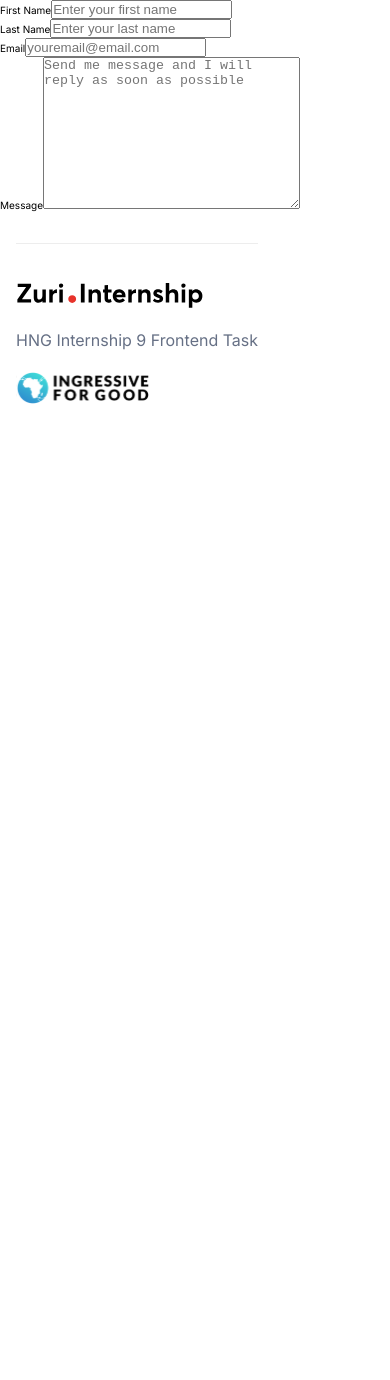
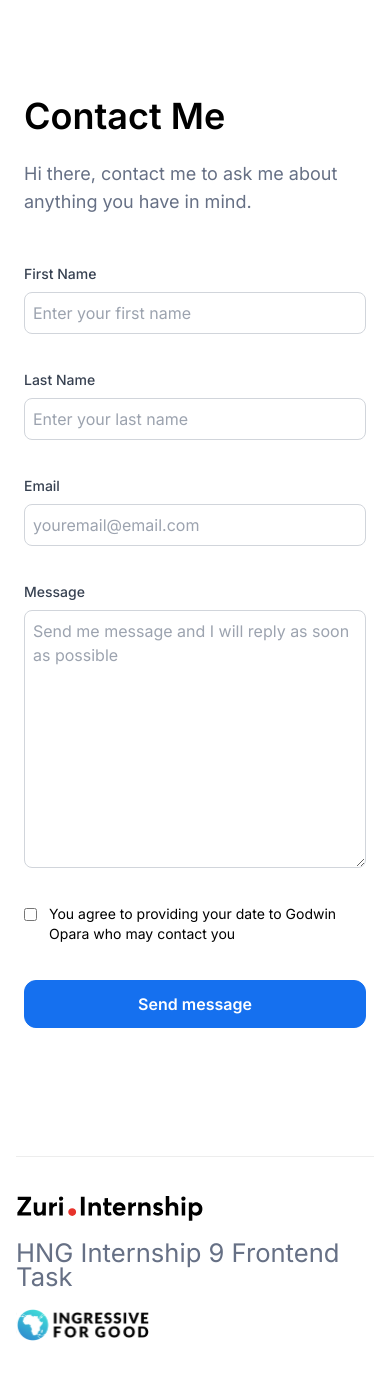
Before and after one commit to godwinopara/linktree, a React (Create React App) app: page /contact in a window 390 px wide. Shown: the top 1380 px of the page. Before the commit the page ends 844 px from the top, so only its background shows below. Built offline with nearby package versions, Linux system fonts and the light colour scheme.

Commit message:
styles: styled the contact page to be responsive on mobile

```diff
--- a/package.json
+++ b/package.json
@@ -35,5 +35,10 @@
       "last 1 firefox version",
       "last 1 safari version"
     ]
+  },
+  "devDependencies": {
+    "autoprefixer": "^10.4.13",
+    "postcss": "^8.4.18",
+    "tailwindcss": "^3.2.1"
   }
 }
--- /dev/null
+++ b/postcss.config.js
@@ -0,0 +1,6 @@
+module.exports = {
+  plugins: {
+    tailwindcss: {},
+    autoprefixer: {},
+  },
+}
--- a/src/index.css
+++ b/src/index.css
@@ -1,22 +1,36 @@
 @import url('https://fonts.googleapis.com/css2?family=Inter:wght@400;500;600;700&display=swap');
 
-*,
+/* *,
 *::after,
 *::before {
     margin: 0;
     padding: 0;
     box-sizing: border-box;
+} */
+
+@tailwind base;
+@tailwind components;
+@tailwind utilities;
+
+@layer base {
+    html {
+        /* font-size: 62.5%; */
+        overflow-x: hidden;
+        font-family: 'Inter', sans-serif;
+        overflow-x: hidden;
+    }
+
+    form input,
+    textarea {
+        border: 1px solid #D0D5DD;
+        @apply rounded-lg border-gray-300 p-2
+    }
+
+    label:not(:last-child) {
+        @apply text-gray-700 text-sm font-medium mb-2
+    }
 }
 
-html {
-    font-size: 62.5%;
-    overflow-x: hidden;
-}
-
-body {
-    font-family: 'Inter', sans-serif;
-    overflow-x: hidden;
-}
 
 .container {
     max-width: 1152px;
--- a/src/pages/Contact.jsx
+++ b/src/pages/Contact.jsx
@@ -1,28 +1,44 @@
 const Contact = () => {
   return (
-    <header>
+    <>
+      <header className="pt-24 px-6 mb-12">
+        <div>
+          <h1 className="text-4xl font-semibold mb-6">Contact Me</h1>
+          <p className="text-lg">
+            Hi there, contact me to ask me about anything you have in mind.
+          </p>
+        </div>
+      </header>
       <main>
-        <form action="">
+        <form className="px-6 mb-24">
           <div>
-            <div>
-              <label htmlFor="firstname">First Name</label>
+            <div className="flex flex-col mb-9">
+              <label htmlFor="firstname" className="">
+                First Name
+              </label>
               <input
                 type="text"
                 name="firstname"
                 placeholder="Enter your first name"
+                id="first_name"
               />
             </div>
-            <div>
-              <label htmlFor="lastname">Last Name</label>
+            <div className="flex flex-col mb-9">
+              <label htmlFor="lastname" className="">
+                Last Name
+              </label>
               <input
                 type="text"
                 name="lastname"
                 placeholder="Enter your last name"
+                id="last_name"
               />
             </div>
           </div>
-          <div>
-            <label htmlFor="email">Email</label>
+          <div className="flex flex-col mb-9">
+            <label htmlFor="email" className="">
+              Email
+            </label>
             <input
               type="email"
               name="email"
@@ -30,8 +46,10 @@ const Contact = () => {
               placeholder="youremail@email.com"
             />
           </div>
-          <div>
-            <label htmlFor="message">Message</label>
+          <div className="flex flex-col mb-9">
+            <label htmlFor="message" className="text-sm font-medium">
+              Message
+            </label>
             <textarea
               name="message"
               id="message"
@@ -40,9 +58,27 @@ const Contact = () => {
               placeholder="Send me message and I will reply as soon as possible"
             ></textarea>
           </div>
+          <div className="mb-9 flex items-start justify-center">
+            <input
+              type="checkbox"
+              name="checkbox_agree"
+              id="checkbox_agree"
+              className="mt-1"
+            />
+            <label htmlFor="checkbox_agree" className="text-sm ml-3">
+              You agree to providing your date to Godwin Opara who may contact
+              you
+            </label>
+          </div>
+          <button
+            type="submit"
+            className="bg-blue-750 border border-blue-750 font-semibold text-base h-12  w-full text-white rounded-xl"
+          >
+            Send message
+          </button>
         </form>
       </main>
-    </header>
+    </>
   );
 };
 
--- /dev/null
+++ b/tailwind.config.js
@@ -0,0 +1,16 @@
+/** @type {import('tailwindcss').Config} */
+module.exports = {
+  content: ["./src/**/*.{js,jsx,ts,tsx}"],
+  theme: {
+    extend: {
+      colors: {
+        "blue-750": "#1570EF",
+      },
+
+      spacing: {
+        90: "21.44rem", // 343px
+      },
+    },
+  },
+  plugins: [],
+};
```
Also changed, not shown: src/index.js (+5 -5 lines), 1 other file (tests, documents, lock files or other folders).
